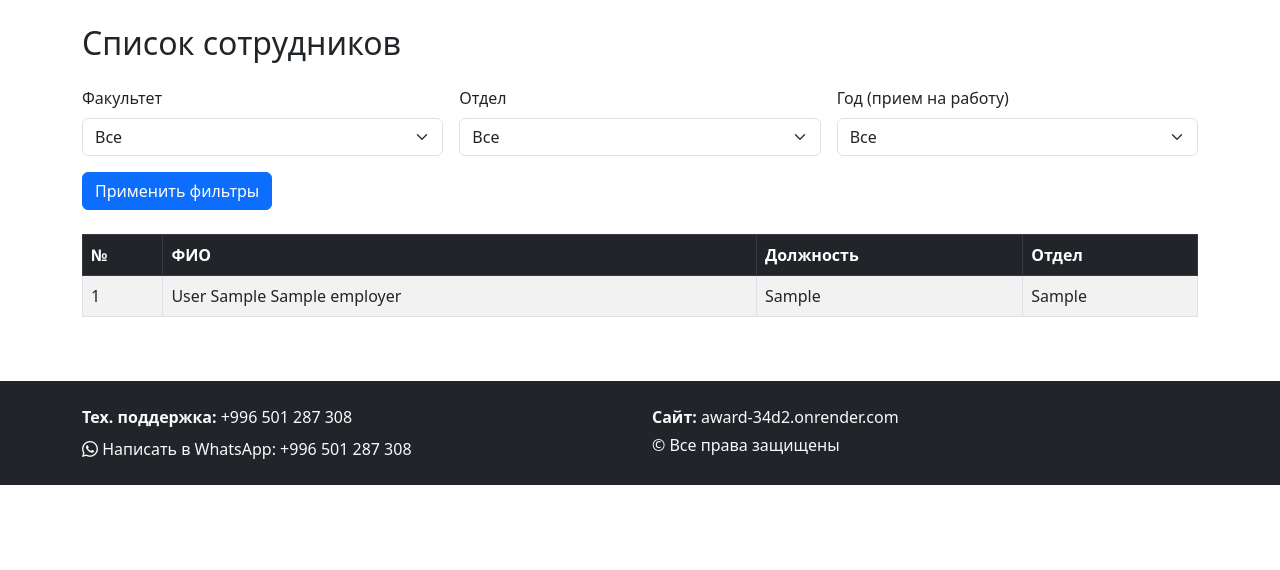
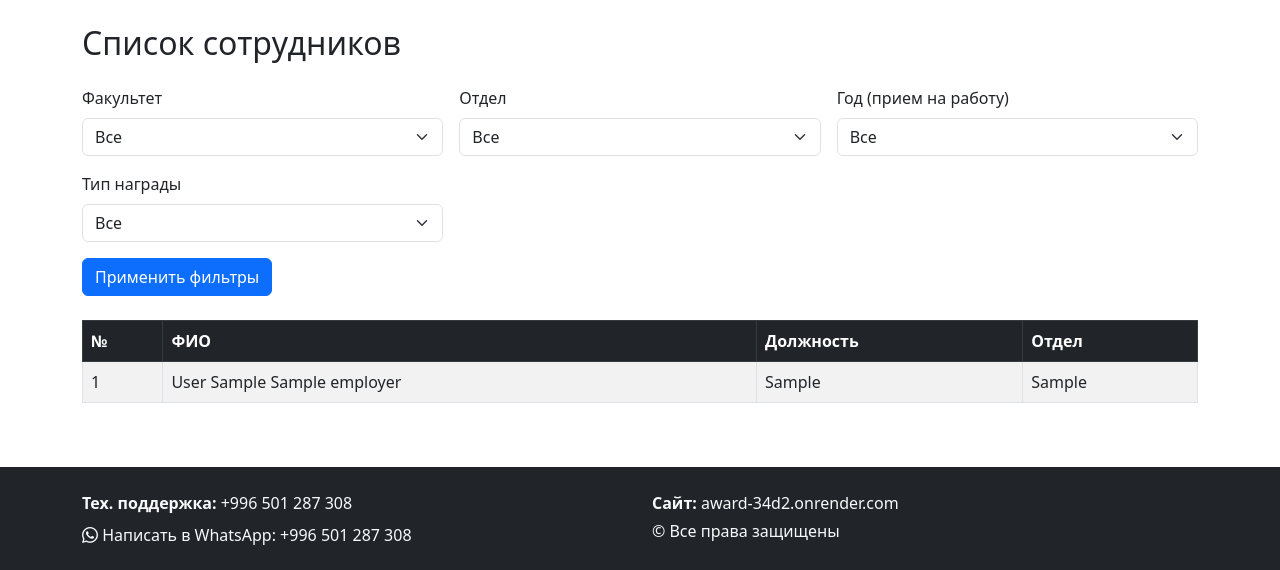
Before and after one commit to Kamchybek2004/award, a Django app: page / in a window 1280 px wide. Shown: the part 66-636 px from the top of the page. Run offline with Django 5.2, Linux system fonts and the light colour scheme; tables that the repository leaves empty hold one stand-in row (values such as "Sample post").

Commit message:
Добавление фильтрации сотрудников по наградам

```diff
--- a/employer/models.py
+++ b/employer/models.py
@@ -25,7 +25,6 @@ FACULTIES = [
     ('atc', 'Аграрный техникум и экономический колледж'),
     ('npc', 'Нарынский педагогический колледж'),
     ('itc', 'Колледж иностранных языков и программирования компьютерных систем')
-
 ]
 
 HONORARY_TITLES = [
--- a/employer/templates/employer/employer_list.html
+++ b/employer/templates/employer/employer_list.html
@@ -39,9 +39,20 @@
         </select>
     </div>
 
+    <div class="col-md-4">
+        <label for="award" class="form-label">Тип награды</label>
+        <select name="award" id="award" class="form-select">
+            <option value="">Все</option>
+            <option value="state" {% if request.GET.award == "state" %}selected{% endif %}>Государственные</option>
+            <option value="department" {% if request.GET.award == "department" %}selected{% endif %}>Ведомственные</option>
+        </select>
+    </div>
+
+
     <div class="col-12">
         <button type="submit" class="btn btn-primary">Применить фильтры</button>
     </div>
+
 </form>
 
 
--- a/employer/views.py
+++ b/employer/views.py
@@ -127,6 +127,7 @@ def employer_list(request):
     faculty = request.GET.get("faculty")
     hire_date = request.GET.get("hire_date")
     department = request.GET.get("department")
+    award_filter = request.GET.get("award")
 
     if faculty:
         employers = employers.filter(faculty=faculty)
@@ -136,6 +137,13 @@ def employer_list(request):
 
     if department:
         employers = employers.filter(department=department)
+
+
+      # --- Фильтрация по наградам ---
+    if award_filter == "state":
+        employers = employers.filter(awards__award_type__isnull=False)
+    elif award_filter == "department":
+        employers = employers.filter(awards__department__isnull=False).exclude(awards__department="")
 
     faculty_codes = Employer.objects.values_list("faculty", flat=True).distinct()
 
```
